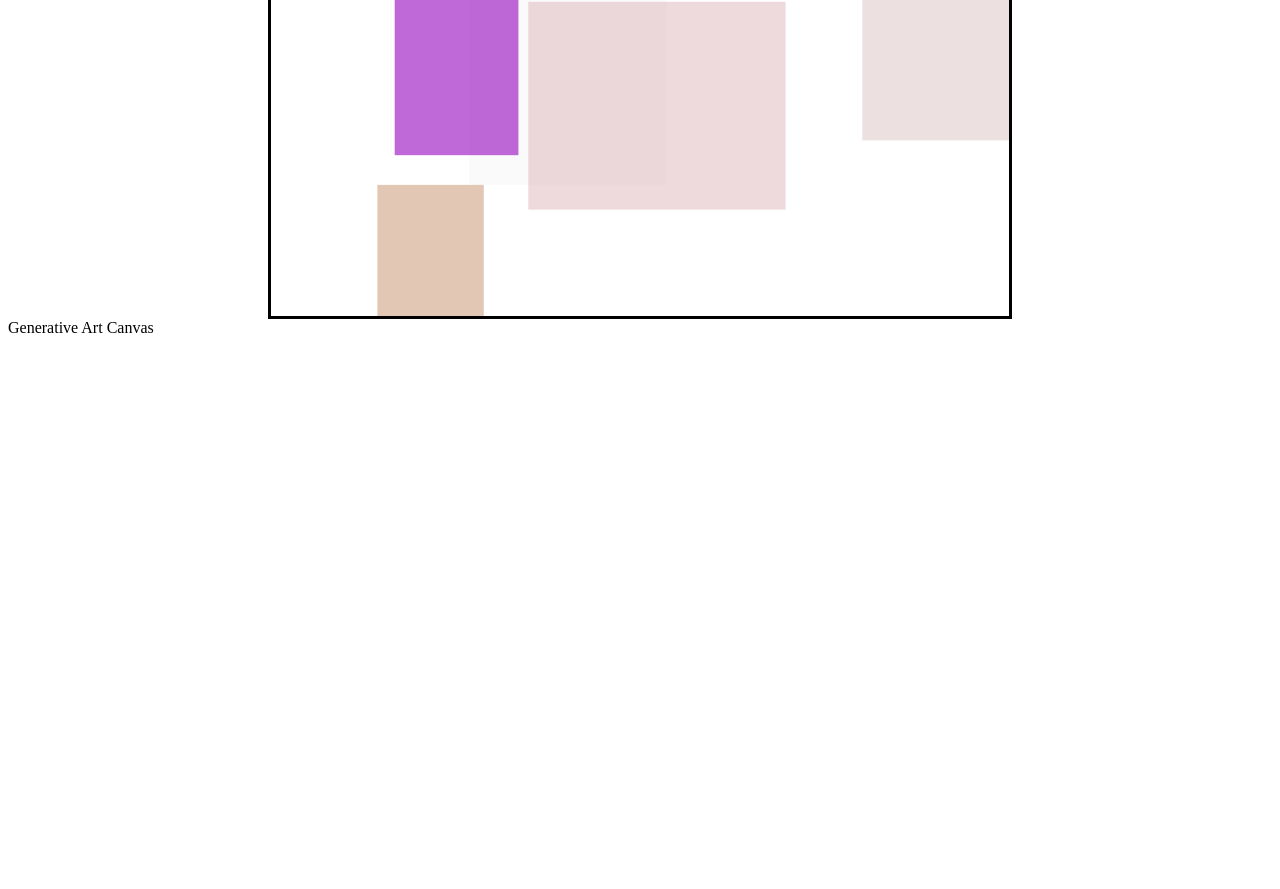
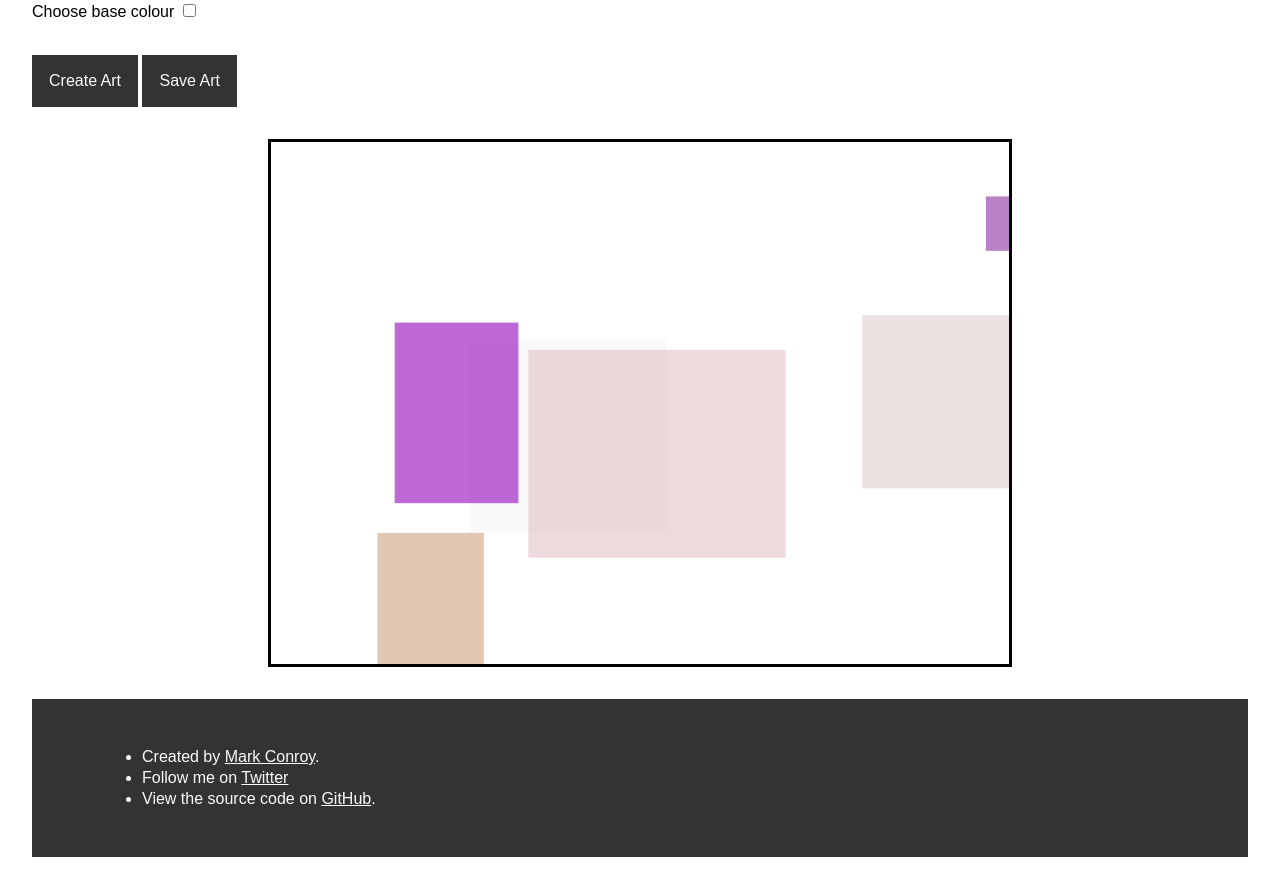
Before and after one commit to markconroy/Generative-Art, a plain HTML site: page index.html in a window 1280 px wide. Shown: the part 318-1207 px from the top of the page. Before the commit the page ends 800 px from the top, so only its background shows below. Drawn offline with Linux system fonts and the light colour scheme.

Commit message:
adds some styling

```diff
--- a/index.html
+++ b/index.html
@@ -10,29 +10,29 @@
 </head>
 
 <body>
-  <header>
-    Generative Art Canvas
+  <header class="landmark landmark--header">
+    <h1>Generative Art Canvas</h1>
   </header>
 
   <main>
     <div class="controls">
-      <div class="control control--amount">
+      <div class="control control--amount control--text">
         <label for="color-amount">Choose maximum amount of blocks</label>
         <input type="number" name="color-amount" id="color-amount" value="15">
       </div>
-      <div class="control control--custom">
+      <div class="control control--base-color control--checkbox">
         <label for="color-custom">Choose base colour</label>
         <input type="checkbox" name="color-custom" id="color-custom">
       </div>
-      <div class="control control--color-range" hidden>
+      <div class="control control--color-range control--range" hidden>
         <div class="color"></div>
         <label for="color-picker-range">Choose colour</label>
         <input type="range" name="color-picker-range" id="color-picker-range" min="1" max="360" value="180">
       </div>
-      <div class="control control--create">
+      <div class="control control--create control--button">
         <input type="button" value="Create Art" id="create-art">
       </div>
-      <div class="control control--save">
+      <div class="control control--save control--button">
         <input type="button" value="Save Art" id="save-art">
       </div>
     </div>
@@ -41,10 +41,18 @@
     </div>
   </main>
 
-  <footer>
-    Generative Art Canvas
+  <footer class="landmark landmark--footer">
+    <div class="layout-contained padding-horizontal">
+      <ul>
+        <li>Created by <a href="https://mark.ie">Mark Conroy</a>.</li>
+        <li>Follow me on <a href="https://twitter.com/markconroy">Twitter</a></li>
+        <li>View the source code on <a href="https://github.com/markconroy/generative-art">GitHub</a>.
+        </li>
+      </ul>
+    </div>
   </footer>
 
   <script src="script.js"></script>
 </body>
+
 </html>
--- a/script.js
+++ b/script.js
@@ -2,7 +2,9 @@ const canvas = document.querySelector('.canvas');
 const amount = document.querySelector('#color-amount');
 const colorChooser = document.querySelector('.control--color-range');
 const colorPickerRange = document.querySelector('#color-picker-range');
-const chooseBaseColor = document.querySelector('#color-custom');
+const chooseBaseColor = document.querySelector('.control--base-color');
+const chooseBaseColorCheckbox = chooseBaseColor.querySelector('input');
+const chooseBaseColorLabel = chooseBaseColor.querySelector('label');
 const createArt = document.querySelector('#create-art');
 const saveArt = document.querySelector('#save-art');
 const svgns = "http://www.w3.org/2000/svg";
@@ -54,7 +56,7 @@ function handleCreateItems() {
     createItem();
   }
 
-  if (chooseBaseColor.checked) {
+  if (chooseBaseColorCheckbox.checked) {
     const items = document.querySelectorAll('.canvas__item');
     items.forEach(item => {
       item.style.setProperty('--color-h', colorPickerRange.value);
@@ -65,7 +67,8 @@ function handleCreateItems() {
 }
 
 function handleChooseBaseColor() {
-  chooseBaseColor.checked ? colorChooser.style.display = 'block' : colorChooser.style.display = 'none';
+  chooseBaseColorCheckbox.checked ? colorChooser.style.display = 'block' : colorChooser.style.display = 'none';
+  chooseBaseColorCheckbox.checked ? chooseBaseColorLabel.innerText = 'Reset to random colors' : chooseBaseColorLabel.innerText = 'Choose base color';
 }
 
 function saveSvg() {
@@ -84,7 +87,7 @@ function saveSvg() {
 
 handleCreateItems();
 
-chooseBaseColor.addEventListener('click', handleChooseBaseColor);
+chooseBaseColorCheckbox.addEventListener('click', handleChooseBaseColor);
 colorPickerRange.addEventListener('input', handleColorPickerRange);
 createArt.addEventListener('click', handleCreateItems);
 saveArt.addEventListener('click', saveSvg);
--- a/style.css
+++ b/style.css
@@ -4,6 +4,18 @@
   --color-s: 50;
   --color-l: 50;
   --color-a: 100;
+  --spacing: 1rem;
+  --spacing-small: calc(var(--spacing) / 2);
+  --color-dark: #333333;
+  --color-light: #fafafa;
+  --size-controls: 180px;
+  --transition-time: .3s;
+}
+
+@media screen and (min-width: 768px) {
+  :root {
+    --spacing: 2rem;
+  }
 }
 
 *,
@@ -12,11 +24,62 @@
   box-sizing: border-box;
 }
 
+/* Utilities */
+.layout-contained {
+  max-width: 1140px;
+  margin-right: auto;
+  margin-left: auto;
+}
+
+.padding-horizontal {
+  padding-right: var(--spacing);
+  padding-left: var(--spacing);
+}
+
+/* Custom Styles */
+body {
+  min-height: 100vh;
+  display: flex;
+  flex-direction: column;
+  margin: 0;
+  padding: var(--spacing);
+  line-height: 1.3;
+  font-family: sans-serif;
+}
+
+a,
+input {
+  transition: var(--transition-time);
+}
+
+.landmark {
+  padding: var(--spacing);
+  background-color: var(--color-dark);
+  color: var(--color-light);
+}
+
+.landmark a {
+  color: var(--color-light)
+}
+
+.landmark--header {
+  margin-bottom: var(--spacing);
+}
+
+.landmark--footer {
+  margin-top: auto;
+}
+
+main > * {
+  margin-bottom: var(--spacing);
+}
+
 .ga {
   display: flex;
   justify-content: center;
   align-items: center;
-  margin: 0;
+  margin-right: 0;
+  margin-left: 0;
 }
 
 .canvas {
@@ -27,14 +90,48 @@
 }
 
 .color {
-  width: 360px;
-  height: 360px;
+  width: var(--size-controls);
+  height: var(--size-controls);
   background-color: hsla(var(--color-h), calc(var(--color-s) * 1%), calc(var(--color-l) * 1%), calc(var(--color-a) * 1%));
 }
 
+.control + .control {
+  margin-top: var(--spacing);
+}
+
+.control input {
+  font-size: 1rem;
+}
+
+.control--text label {
+  display: block;
+}
+
+.control--text input {
+  padding: var(--spacing-small);
+}
+
 .control--color-range {
-  width: 360px;
+  width: var(--size-controls);
 }
-#color-picker-range {
-  width: 360px;
+
+.control--color-range input {
+  width: var(--size-controls);
 }
+
+.control--button {
+  display: inline-block;
+}
+
+.control--button input {
+  padding: var(--spacing-small);
+  border: 1px solid var(--color-dark);
+  background-color: var(--color-dark);
+  color: var(--color-light);
+  cursor: pointer;
+}
+.control--button input:focus,
+.control--button input:hover {
+  background-color: var(--color-light);
+  color: var(--color-dark);
+}
```
